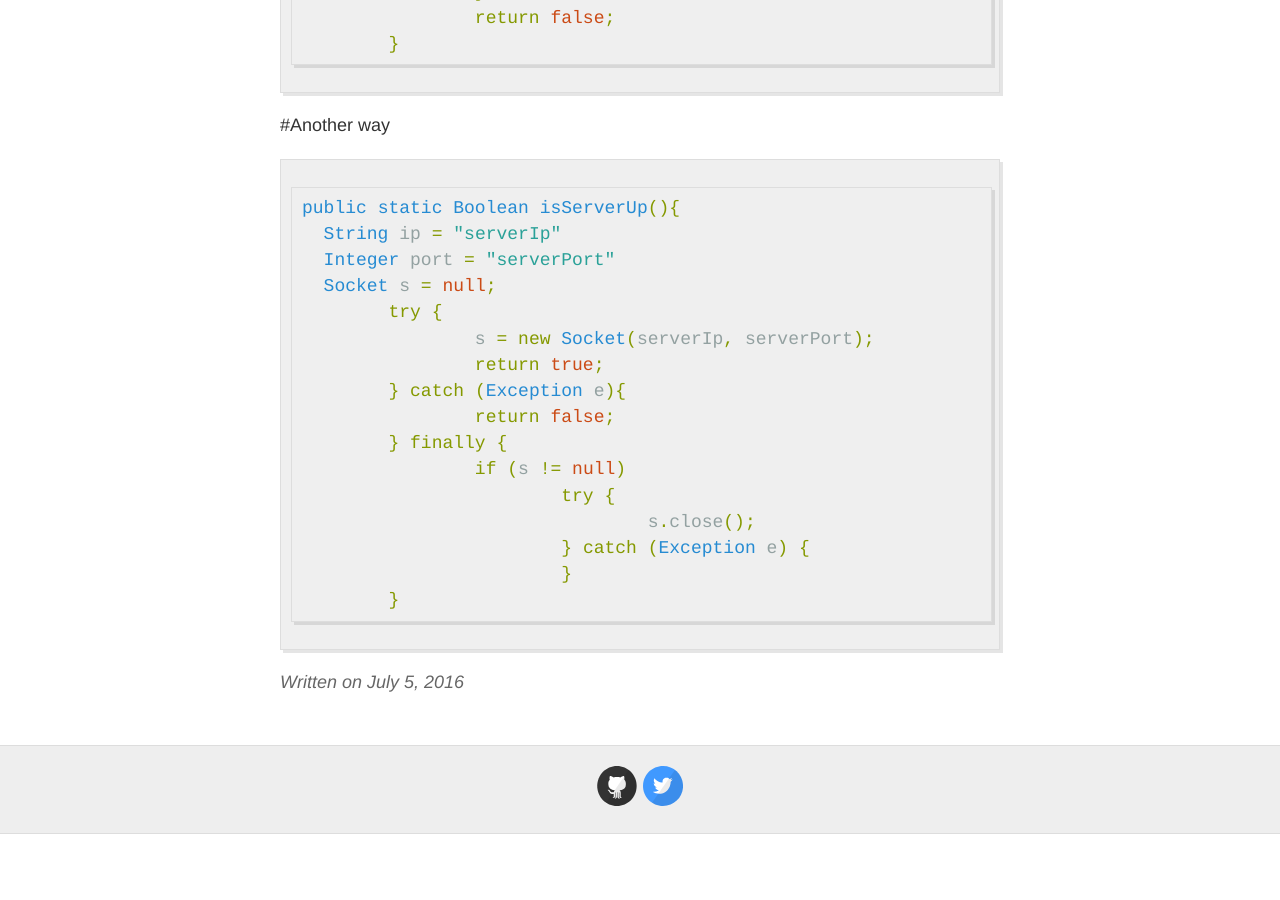
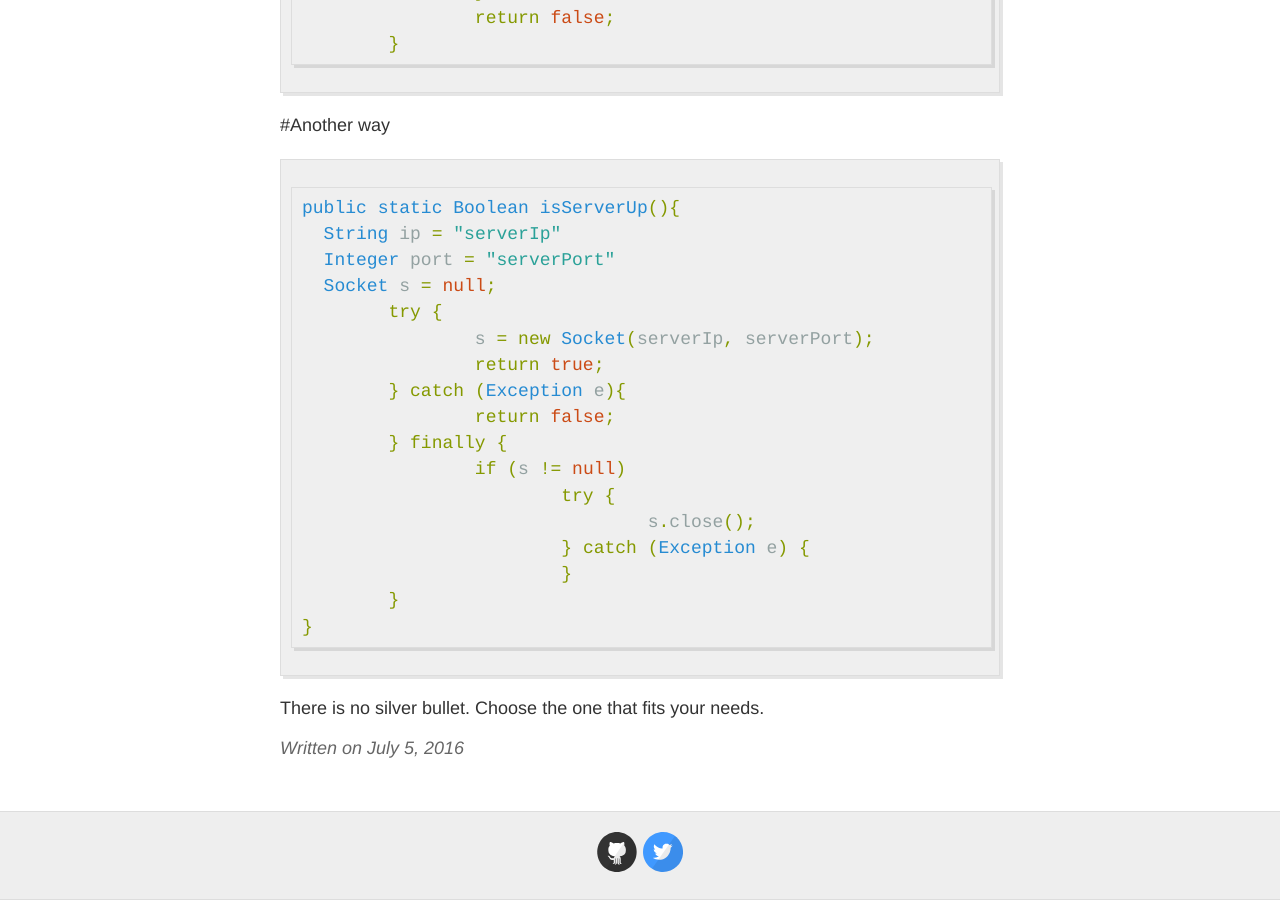
Before and after one commit to tudoradridan/tudoradridan.github.io, a Jekyll site: the page built from _posts/2016-7-5-Android-check-connectivity.md, in a window 1280 px wide and 900 px high, scrolled down 1555 px. Built offline with Jekyll 4.4.1, drawn with Linux system fonts in a browser that asks for light colours; before the commit the page ends 2389 px from its top, so only the background shows below that.

Commit message:
Update 2016-7-5-Android-check-connectivity.md

````diff
--- a/_posts/2016-7-5-Android-check-connectivity.md
+++ b/_posts/2016-7-5-Android-check-connectivity.md
@@ -17,6 +17,7 @@ public static boolean isNetworkConnected(Context context) {
 	}
 ```
 Check if you have this in AndroidManifest.xml
+
 ```xml
 <uses-permission android:name="android.permission.ACCESS_NETWORK_STATE" />
 ```
@@ -66,4 +67,7 @@ public static Boolean isServerUp(){
 			} catch (Exception e) {
 			}
 	}
+}
 ```
+
+There is no silver bullet. Choose the one that fits your needs.
````
